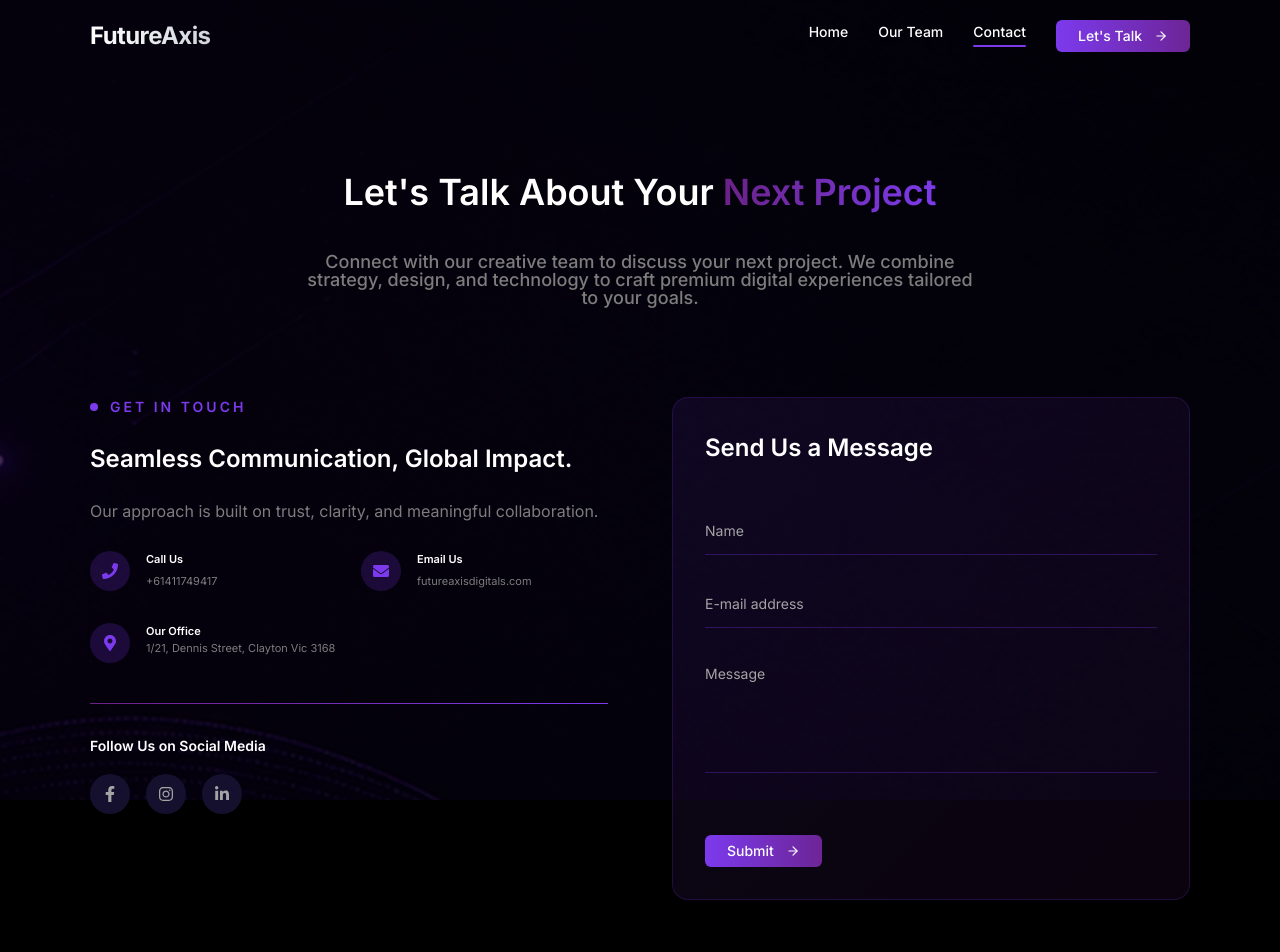
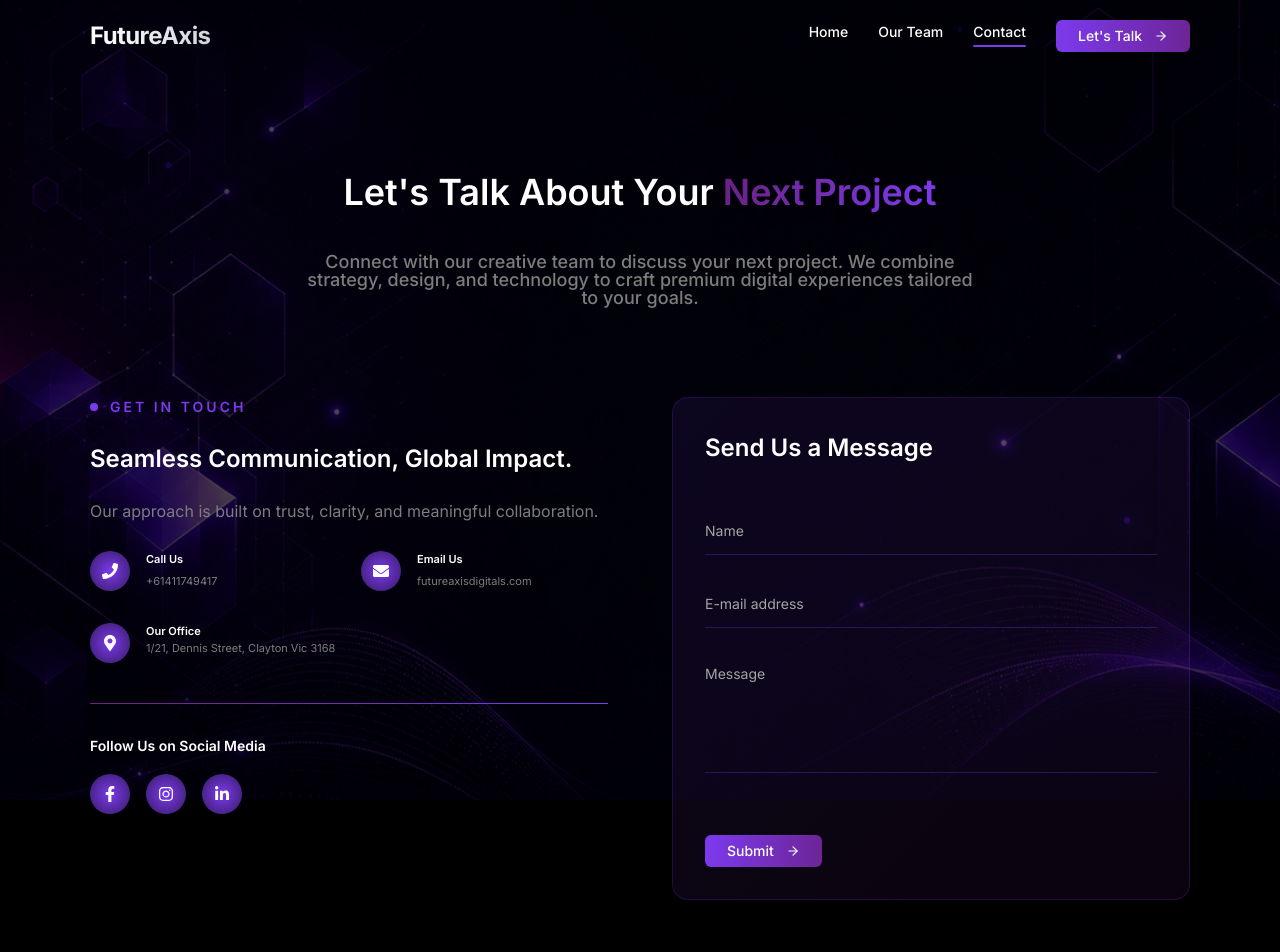
Before and after one commit to FutureAxis/futureaxis-official-web, a Next.js app: page /contact in a window 1280 px wide. Shown: the top 952 px of the page. Built offline with nearby package versions, Linux system fonts and the light colour scheme.

Commit message:
chore: update contact page with new background image and enhanced icons

```diff
--- a/app/contact/page.tsx
+++ b/app/contact/page.tsx
@@ -1,11 +1,10 @@
-// app/contact/page.tsx
 "use client";
 
 import React, { useEffect, useRef, useState } from "react";
 import Image from "next/image";
 import Navbar from "@/components/layout/Navbar";
 import GradientButton from "@/components/buttons/GradientButton";
-import backgroundImage from "@/public/images/home/background-image.png";
+import backgroundImage from "@/public/images/home/background-bg.png";
 import { FaPhone, FaEnvelope, FaMapMarkerAlt, FaFacebookF, FaInstagram, FaLinkedinIn } from "react-icons/fa";
 
 export default function ContactPage() {
@@ -42,7 +41,7 @@ export default function ContactPage() {
                     priority
                     quality={100}
                 />
-                <div className="absolute inset-0 bg-black/70" />
+                <div className="absolute inset-0 bg-black/70"/>
             </div>
 
             {/* Content */}
@@ -99,12 +98,16 @@ export default function ContactPage() {
                                     </p>
                                 </div>
 
-                                {/* Contact Info - Call and Email in same row */}
+                                {/* Contact Info - Call and Email in same row with radial gradient icons */}
                                 <div className="grid grid-cols-1 sm:grid-cols-2 gap-6">
-                                    <div className="flex items-start gap-4">
+                                    <div className="flex items-start gap-4 group">
                                         <div
-                                            className="w-10 h-10 rounded-full bg-[#7C3AED]/20 flex items-center justify-center flex-shrink-0">
-                                            <FaPhone className="w-4 h-4 text-[#7C3AED]" />
+                                            className="w-10 h-10 rounded-full flex items-center justify-center flex-shrink-0 transition-all duration-300 group-hover:scale-110 group-hover:shadow-lg group-hover:shadow-[#7C3AED]/30"
+                                            style={{
+                                                background: 'radial-gradient(circle at center, #7C3AED 0%, #341A60 100%)'
+                                            }}
+                                        >
+                                            <FaPhone className="w-4 h-4 text-white" />
                                         </div>
                                         <div>
                                             <h4 className="text-white font-semibold text-[11px]">Call Us</h4>
@@ -114,9 +117,14 @@ export default function ContactPage() {
                                         </div>
                                     </div>
 
-                                    <div className="flex items-start gap-4">
-                                        <div className="w-10 h-10 rounded-full bg-[#7C3AED]/20 flex items-center justify-center flex-shrink-0">
-                                            <FaEnvelope className="w-4 h-4 text-[#7C3AED]" />
+                                    <div className="flex items-start gap-4 group">
+                                        <div
+                                            className="w-10 h-10 rounded-full flex items-center justify-center flex-shrink-0 transition-all duration-300 group-hover:scale-110 group-hover:shadow-lg group-hover:shadow-[#7C3AED]/30"
+                                            style={{
+                                                background: 'radial-gradient(circle at center, #7C3AED 0%, #341A60 100%)'
+                                            }}
+                                        >
+                                            <FaEnvelope className="w-4 h-4 text-white" />
                                         </div>
                                         <div>
                                             <h4 className="text-white font-semibold text-[11px]">Email Us</h4>
@@ -127,11 +135,16 @@ export default function ContactPage() {
                                     </div>
                                 </div>
 
-                                {/* Office Info with Gradient Border Below */}
+                                {/* Office Info with Gradient Border Below and radial gradient icon */}
                                 <div>
-                                    <div className="flex items-start gap-4">
-                                        <div className="w-10 h-10 rounded-full bg-[#7C3AED]/20 flex items-center justify-center flex-shrink-0">
-                                            <FaMapMarkerAlt className="w-4 h-4 text-[#7C3AED]" />
+                                    <div className="flex items-start gap-4 group">
+                                        <div
+                                            className="w-10 h-10 rounded-full flex items-center justify-center flex-shrink-0 transition-all duration-300 group-hover:scale-110 group-hover:shadow-lg group-hover:shadow-[#7C3AED]/30"
+                                            style={{
+                                                background: 'radial-gradient(circle at center, #7C3AED 0%, #341A60 100%)'
+                                            }}
+                                        >
+                                            <FaMapMarkerAlt className="w-4 h-4 text-white" />
                                         </div>
                                         <div>
                                             <h4 className="text-white font-semibold text-[11px]">Our Office</h4>
@@ -145,30 +158,39 @@ export default function ContactPage() {
                                     <div className="w-full h-px bg-gradient-to-r from-[#6A2187] to-[#7C3AED] mt-[40px]" />
                                 </div>
 
-                                {/* Social Media */}
+                                {/* Social Media with Radial Gradient */}
                                 <div>
                                     <h4 className="text-white text-sm font-semibold mb-[18px]">Follow Us on Social Media</h4>
                                     <div className="flex items-center gap-4">
                                         <a
                                             href="#"
-                                            className="w-10 h-10 rounded-full bg-[#15102E] flex items-center justify-center text-[#A4A4A4] hover:bg-[#7C3AED] hover:text-white transition-all duration-300"
+                                            className="group relative w-10 h-10 rounded-full flex items-center justify-center text-white transition-all duration-300 overflow-hidden hover:scale-110 hover:shadow-lg hover:shadow-[#7C3AED]/30"
                                             aria-label="Facebook"
+                                            style={{
+                                                background: 'radial-gradient(circle at center, #7C3AED 0%, #341A60 100%)'
+                                            }}
                                         >
-                                            <FaFacebookF size={16} />
+                                            <FaFacebookF size={16} className="relative z-10 group-hover:scale-110 transition-transform" />
                                         </a>
                                         <a
                                             href="#"
-                                            className="w-10 h-10 rounded-full bg-[#15102E] flex items-center justify-center text-[#A4A4A4] hover:bg-[#7C3AED] hover:text-white transition-all duration-300"
+                                            className="group relative w-10 h-10 rounded-full flex items-center justify-center text-white transition-all duration-300 overflow-hidden hover:scale-110 hover:shadow-lg hover:shadow-[#7C3AED]/30"
                                             aria-label="Instagram"
+                                            style={{
+                                                background: 'radial-gradient(circle at center, #7C3AED 0%, #341A60 100%)'
+                                            }}
                                         >
-                                            <FaInstagram size={16} />
+                                            <FaInstagram size={16} className="relative z-10 group-hover:scale-110 transition-transform" />
                                         </a>
                                         <a
                                             href="#"
-                                            className="w-10 h-10 rounded-full bg-[#15102E] flex items-center justify-center text-[#A4A4A4] hover:bg-[#7C3AED] hover:text-white transition-all duration-300"
+                                            className="group relative w-10 h-10 rounded-full flex items-center justify-center text-white transition-all duration-300 overflow-hidden hover:scale-110 hover:shadow-lg hover:shadow-[#7C3AED]/30"
                                             aria-label="LinkedIn"
+                                            style={{
+                                                background: 'radial-gradient(circle at center, #7C3AED 0%, #341A60 100%)'
+                                            }}
                                         >
-                                            <FaLinkedinIn size={16} />
+                                            <FaLinkedinIn size={16} className="relative z-10 group-hover:scale-110 transition-transform" />
                                         </a>
                                     </div>
                                 </div>
```
